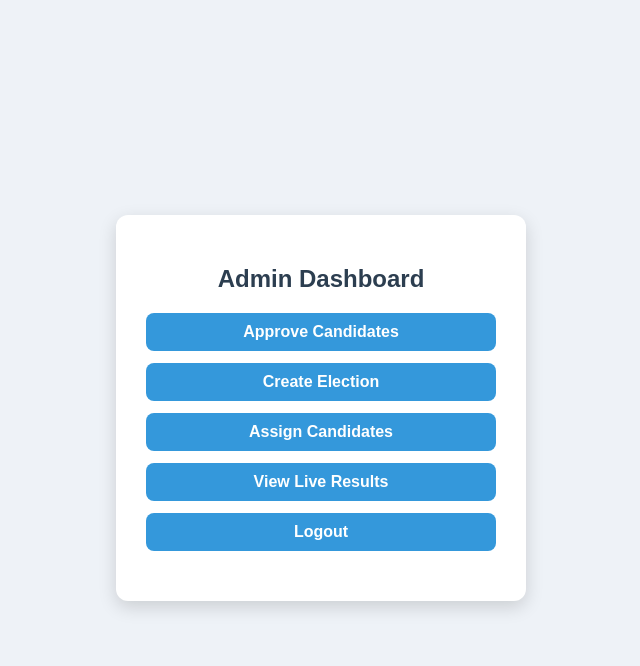
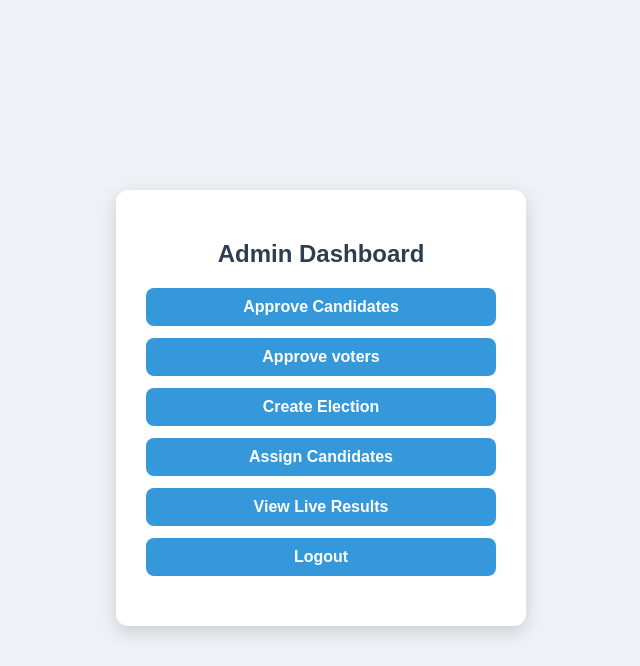
Before and after one commit to Tahmidro/election-system, a PHP site: page /dashboard_admin.php in a window 1280 px wide. Shown: the top 666 px of the page, without its empty margins (319-959 px from the left). Run offline with PHP 8.4, Linux system fonts and the light colour scheme; a user stored in the database is signed in.

Commit message:
Update dashboard_admin.php

```diff
--- a/dashboard_admin.php
+++ b/dashboard_admin.php
@@ -55,6 +55,7 @@ if (!isset($_SESSION['role']) || $_SESSION['role'] !== 'admin') {
     <h2>Admin Dashboard</h2>
     <ul>
       <li><a href="approve_candidates.php">Approve Candidates</a></li>
+      <li><a href="approve_voters.php">Approve voters</a></li>
       <li><a href="create_election.php">Create Election</a></li>
       <li><a href="assign_candidates.php">Assign Candidates</a></li>
       <li><a href="view_results.php">View Live Results</a></li>
```
